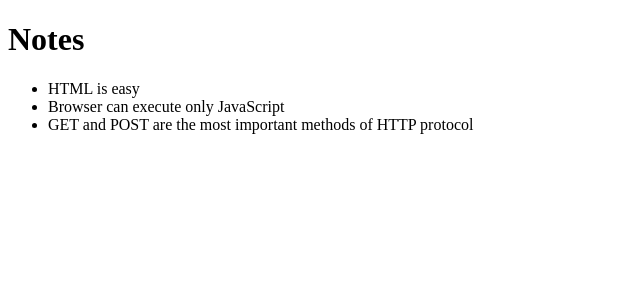
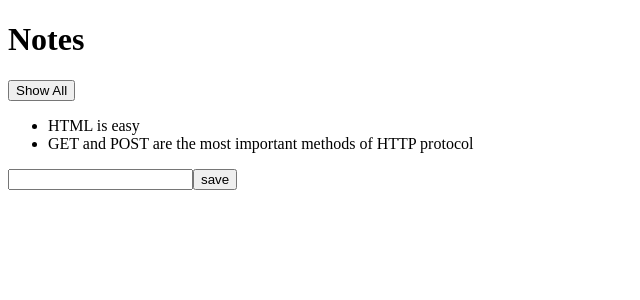
Before and after one commit to Echo203/fullStackOpen-exercises, a React (Create React App) app: page / in a window 1280 px wide. Shown: the top 300 px of the page, without its empty margins (0-640 px from the left). Built offline with nearby package versions, Linux system fonts and the light colour scheme.

Commit message:
Done whole tut on forms

```diff
--- a/src/App.js
+++ b/src/App.js
@@ -1,15 +1,48 @@
-import React from 'react'
+import React, {useState} from 'react'
 import Note from './components/Note'
 
-const App = ({ notes }) => {
+const App = (props) => {
+  const [notes, setNotes] = useState(props.notes)
+  const [newNote, setNewNote] = useState('')
+  const [showAll, setShowAll] = useState(false)
+
+  const notesToShow = showAll
+    ?  notes
+    :  notes.filter((note) => note.important === true)
+
+  const addNote = (event) => {
+    event.preventDefault()
+    const noteObject = {
+      id: notes.length +1,
+      content: newNote,
+      date: new Date().toISOString(),
+      important: Math.random() < 0.5
+    }
+    setNotes(notes.concat(noteObject))
+    setNewNote('')
+  }
+
+  const handleNoteChange = (event) => {
+    setNewNote(event.target.value)
+  }
+
   return (
     <div>
       <h1>Notes</h1>
+      <div>
+      <button onClick={() => setShowAll(!showAll)}>
+        Show {showAll ? 'Important' : 'All'}
+      </button>
+      </div>
       <ul>
-        {notes.map(note =>
+        {notesToShow.map(note =>
             <Note key={note.id} note={note} />
         )}
       </ul>
+      <form onSubmit={addNote}>
+        <input onChange={handleNoteChange}/>
+        <button type="submit">save</button>
+      </form>
     </div>
   )
 }
--- a/src/components/Note.js
+++ b/src/components/Note.js
@@ -2,7 +2,7 @@ import React from 'react'
 
 const Note = ({ note }) => {
   return (
-    <li>{note.content}</li>
+    <li key={note.id}>{note.content}</li>
   )
 }
 
--- a/src/index.js
+++ b/src/index.js
@@ -6,7 +6,7 @@ const notes = [
     id: 1,
     content: 'HTML is easy',
     date: '2019-05-30T17:30:31.098Z',
-    important: true
+     important : true
   },
   {
     id: 2,
```
